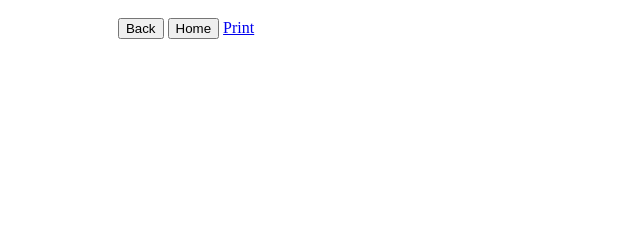
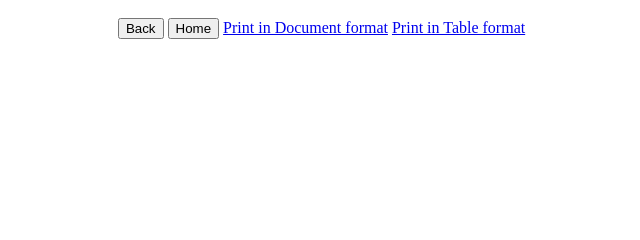
Before and after one commit to jazneetbhatti/IncomeTaxCalculator, a PHP site: page /details-table.php in a window 1280 px wide; the page is wider, and only the part inside the window is pictured. Shown: the part 212-452 px from the top of that part, without its empty margins (339-979 px from the left). Run offline with PHP 8.4, Linux system fonts and the light colour scheme; the visitor is signed in with stand-in values (Sample User, id 1); data that the repository does not hold is empty.

Commit message:
Made certain styling changes

```diff
--- a/webpages/details-table.php
+++ b/webpages/details-table.php
@@ -158,10 +158,11 @@
 						<div>
 							<input name="submit" type="submit" value="Back"/>
 							<input name="submit" type="submit" value="Home"/>
-							<a href="print-page.php" target="_blank">Print</a>
+							<a href="print-page.php" target="_blank">Print in Document format</a>
+							<a href="print-table.php" target="_blank">Print in Table format</a>
 						</div>
+					</form>
 				</div>
-				</form>
 			</div>
 		</div>
 	</body>
--- a/webpages/print-page.php
+++ b/webpages/print-page.php
@@ -10,7 +10,7 @@
 	$Salary = $_SESSION['total-total'] - $_SESSION['actual-hra-total'];
 	$HRA = $_SESSION['actual-hra-total'];
 	$Gross_Salary = $_SESSION['total-total'];
-	$Less_Exempt = min( floatval($Salary)/10 - $HRA, $HRA, 0.4 * floatval($Salary) );
+	$Less_Exempt = min( floatval($Salary) / 10 - $HRA, $HRA, 0.4 * floatval($Salary) );
 	$Salary_Income = $Salary - $Less_Exempt;
 	$Less_Deduction = $_SESSION['professional-tax-total'];
 
```
